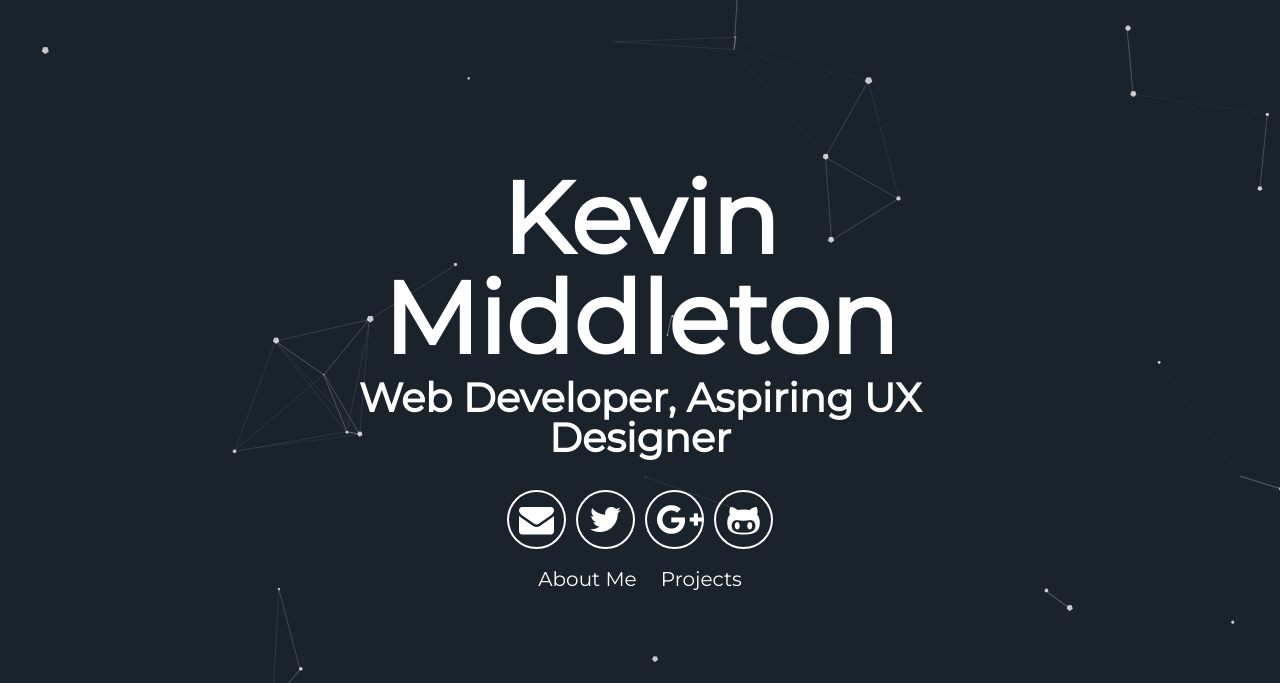
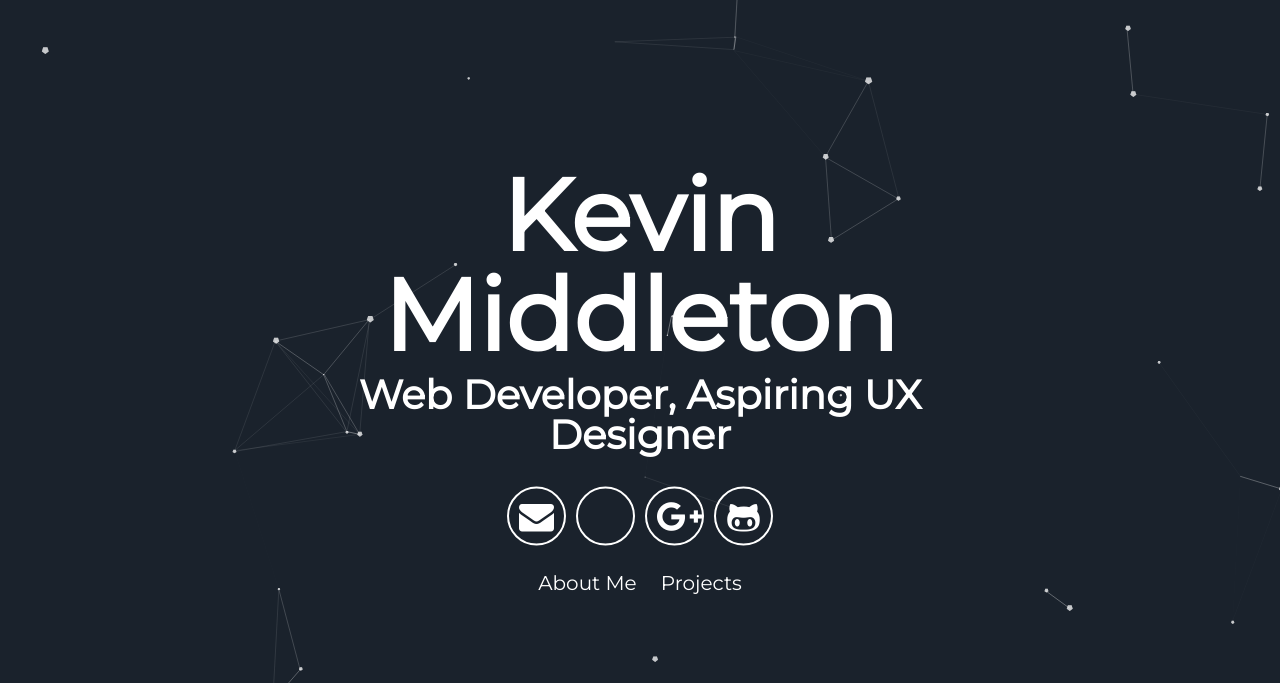
Before and after one commit to Kevin-Middleton/kevin-middleton.github.io, a Jekyll site: the page built from index.html, in a window 1280 px wide. Shown: the part 104-787 px from the top of the page. Built offline with Jekyll 4.4.1, drawn with Linux system fonts in a browser that asks for light colours.

Commit message:
Update header.html

```diff
--- a/_includes/header.html
+++ b/_includes/header.html
@@ -6,7 +6,7 @@
       </h1>
       <div class="header-icons">
         <a aria-label="Send email" href="#"><i class="icon fa fa-envelope"></i></a>
-        <a aria-label="My Twitter" target="_blank" href="#"><i class="icon fa fa-twitter" aria-hidden="true"></i></a>
+        <a aria-label="My Resume" target="_blank" href="#"><i class="icon fa fa-file-alt" aria-hidden="true"></i></a>
         <a aria-label="My Google Plus" target="_blank" href="#"><i class="icon fa fa-google-plus" aria-hidden="true"></i></a>
         <a aria-label="My Github" target="_blank" href="#"><i class="icon fa fa-github-alt" aria-hidden="true"></i></a>
       </div>
```
